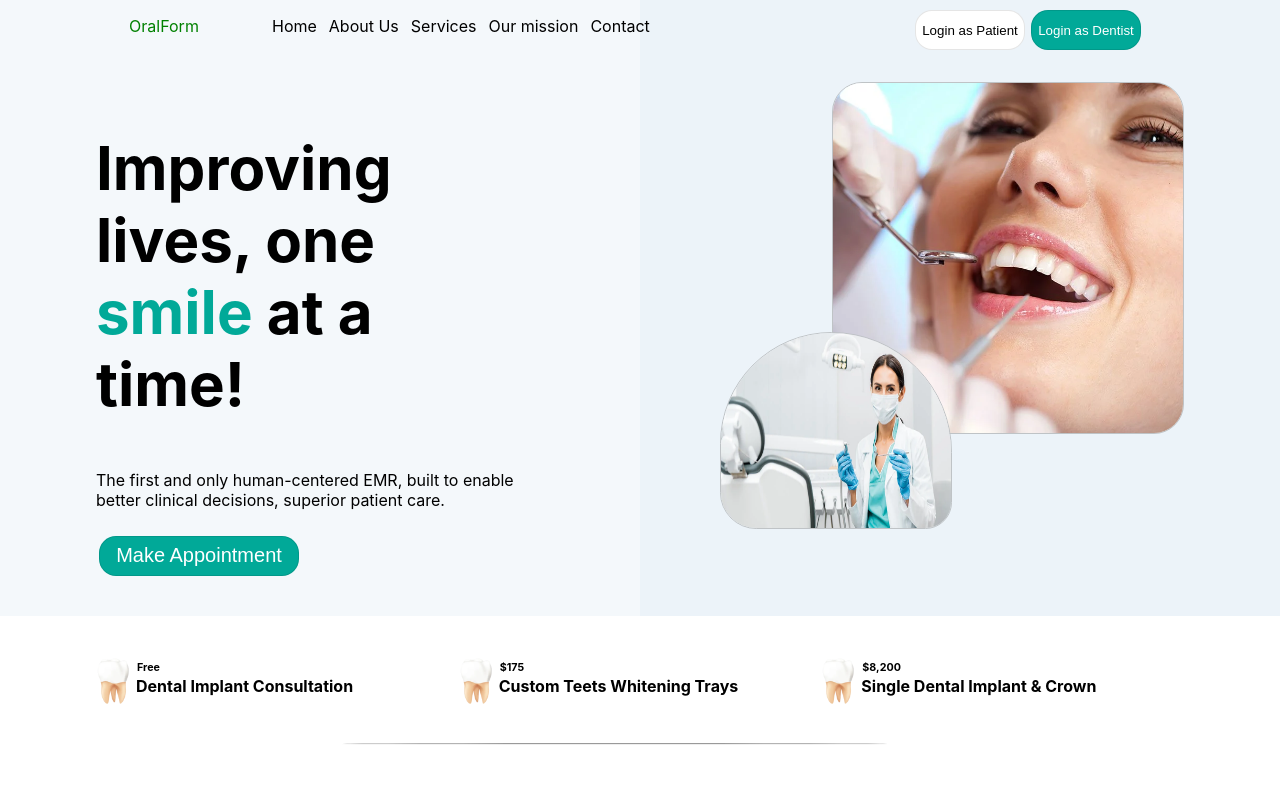
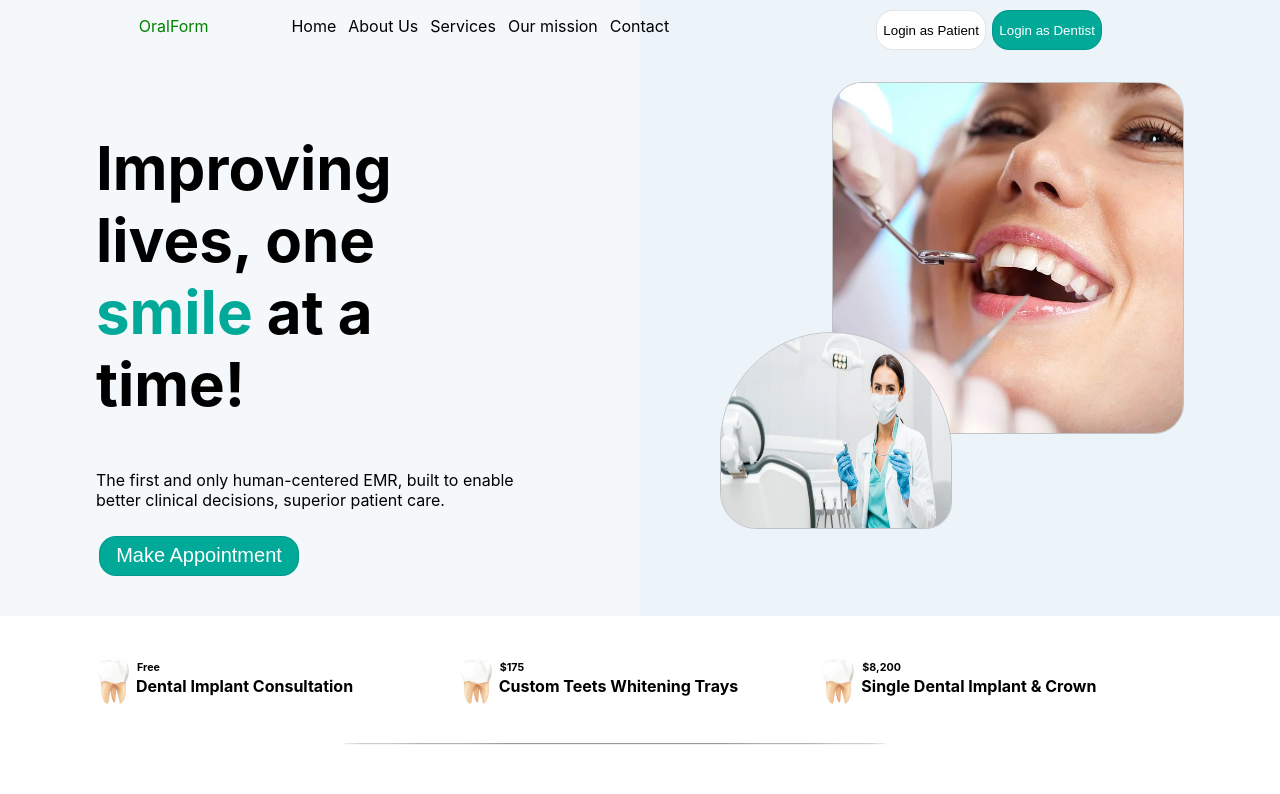
Before and after one commit to abohashemelrefaay/Dental-Clinic, a React (Create React App) app: page / in a window 1280 px wide. Shown: the top 794 px of the page. Built offline with nearby package versions, Linux system fonts and the light colour scheme.

Commit message:
Update style_navbar.css

```diff
--- a/src/components/navbar/style_navbar.css
+++ b/src/components/navbar/style_navbar.css
@@ -1,7 +1,7 @@
 
 .navbar .nav_cover{
   display: grid;
-  grid-template-columns: 1fr 5fr 2fr;
+  grid-template-columns: 1fr 4fr 2fr;
 
 }
 .logo{
```
